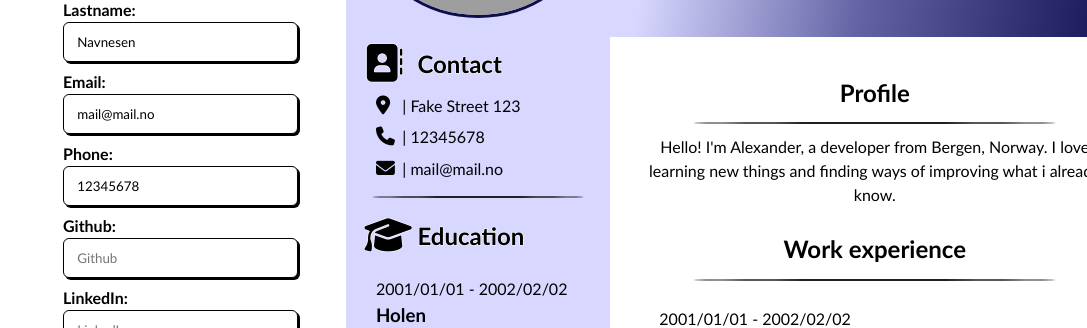
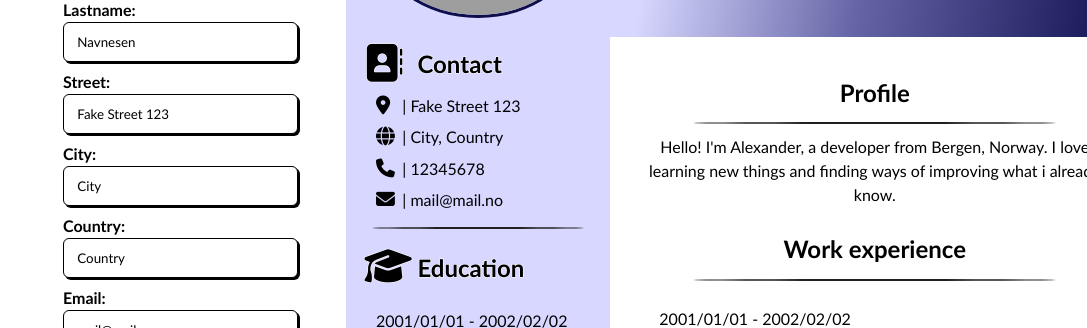
Before and after one commit to ATlexEide/cv-app, a React (Vite) app: page / in a window 1280 px wide. Shown: the part 264-592 px from the top of the page, without its empty margins (193-1280 px from the left). Built offline with nearby package versions, Linux system fonts and the light colour scheme; grey boxes are pictures that could not be loaded.

Commit message:
Add input and display logic for location

```diff
--- a/src/Components/Forms/DetailsForm.jsx
+++ b/src/Components/Forms/DetailsForm.jsx
@@ -8,6 +8,9 @@ function DetailsForm({ person, setPerson }) {
   const details = [
     "Firstname",
     "Lastname",
+    "Street",
+    "City",
+    "Country",
     "Email",
     "Phone",
     "Github",
--- a/src/Components/PreviewFile.jsx
+++ b/src/Components/PreviewFile.jsx
@@ -60,7 +60,24 @@ function PreviewFile({
           <ul className="info-list">
             {person.street && (
               <div id="location" className="info">
-                <i className="fa-solid fa-location-dot"></i>| {person.street}
+                <i className="fa-solid fa-location-dot"></i>|{" "}
+                {person.street && person.street}
+              </div>
+            )}
+            {person.city && person.country && (
+              <div id="city-country" className="info">
+                <i className="fa-solid fa-globe"></i>| {person.city},{" "}
+                {person.country}
+              </div>
+            )}
+            {person.city && !person.country && (
+              <div id="city-country" className="info">
+                <i className="fa-solid fa-globe"></i>| {person.city}
+              </div>
+            )}
+            {!person.city && person.country && (
+              <div id="city-country" className="info">
+                <i className="fa-solid fa-globe"></i>| {person.country}
               </div>
             )}
             {/* PHONE NUMBER */}
```
